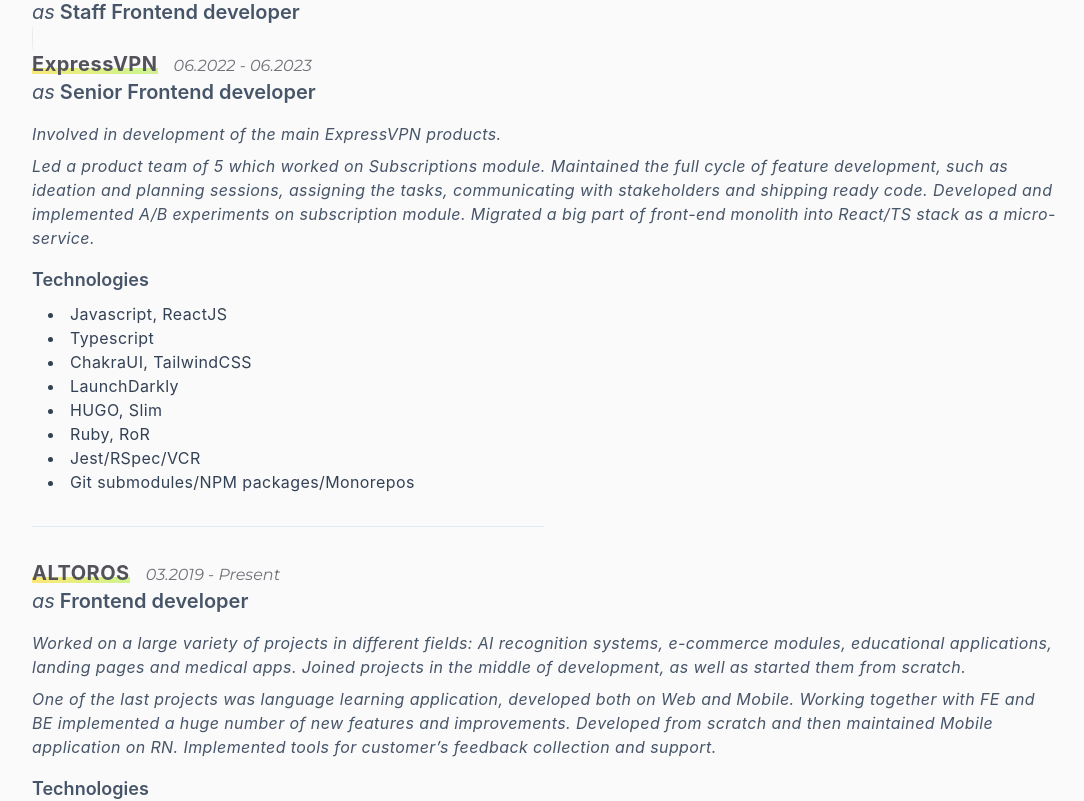
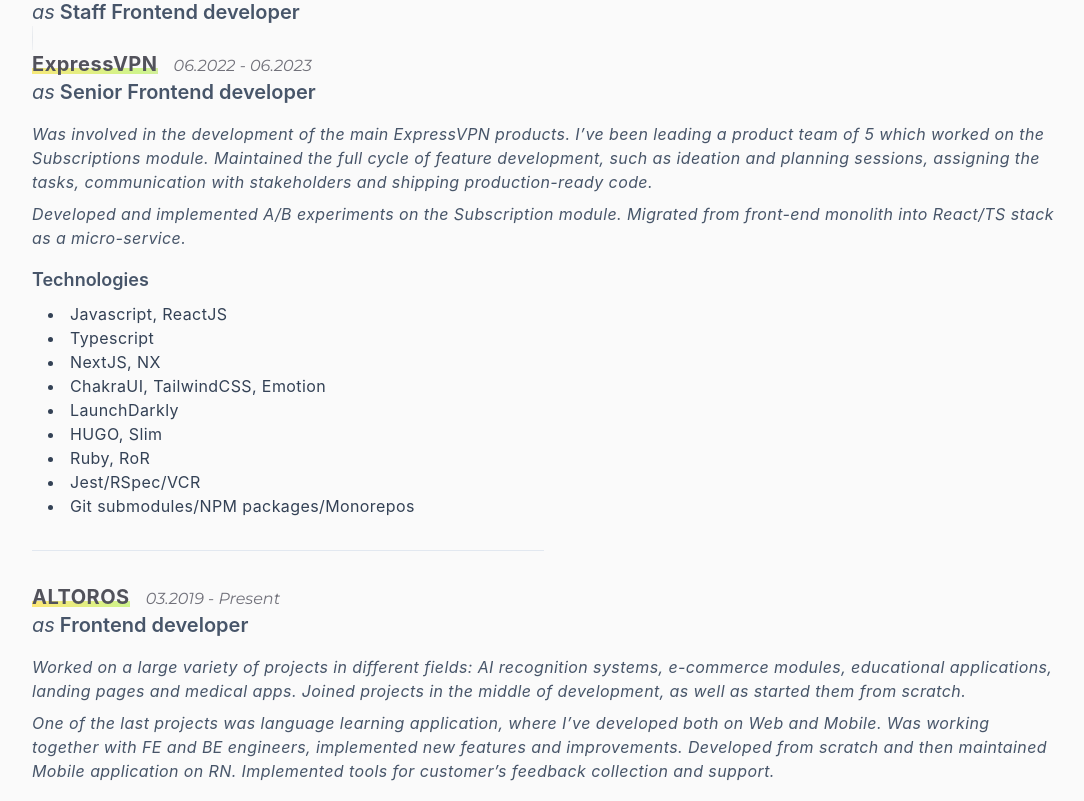
Before and after one commit to dawnhell/wlad.me, a Next.js app: page / in a window 1280 px wide. Shown: the part 620-1421 px from the top of the page, without its empty margins (96-1180 px from the left). Built offline with nearby package versions, Linux system fonts and the light colour scheme; no server answers.

Commit message:
Update experience

```diff
--- a/components/Experience.tsx
+++ b/components/Experience.tsx
@@ -74,15 +74,15 @@
       <h3 className="text-xl text-slate-600 font-['Roboto Slab'] font-semibold mb-4"><span className="font-normal italic">as</span> Senior Frontend developer</h3>
 
       <p className="mb-2 text-base text-slate-600 font-['Roboto Slab'] tracking-wide italic">
-        Involved in development of the main ExpressVPN products.
+        Was involved in the development of the main ExpressVPN products. I’ve been leading a
+        product team of 5 which worked on the Subscriptions module. Maintained the full cycle of
+        feature development, such as ideation and planning sessions, assigning the tasks,
+        communication with stakeholders and shipping production-ready code.
       </p>
 
       <p className="mb-4 text-base text-slate-600 font-['Roboto Slab'] tracking-wide italic">
-        Led a product team of 5 which worked on Subscriptions module.
-        Maintained the full cycle of feature development, such as ideation  and planning
-        sessions, assigning the tasks, communicating with stakeholders and shipping ready code.
-        Developed and implemented A/B experiments on subscription module.
-        Migrated a big part of front-end monolith into React/TS stack as a micro-service.
+        Developed and implemented A/B experiments on the Subscription module.
+        Migrated from front-end monolith into React/TS stack as a micro-service.
       </p>
 
       <div>
@@ -91,7 +91,8 @@
         <ul className="list-disc list-inside pl-4">
           <li className="text-base text-slate-700 font-['Roboto Slab'] tracking-wide">Javascript, ReactJS</li>
           <li className="text-base text-slate-700 font-['Roboto Slab'] tracking-wide">Typescript</li>
-          <li className="text-base text-slate-700 font-['Roboto Slab'] tracking-wide">ChakraUI, TailwindCSS</li>
+          <li className="text-base text-slate-700 font-['Roboto Slab'] tracking-wide">NextJS, NX</li>
+          <li className="text-base text-slate-700 font-['Roboto Slab'] tracking-wide">ChakraUI, TailwindCSS, Emotion</li>
           <li className="text-base text-slate-700 font-['Roboto Slab'] tracking-wide">LaunchDarkly</li>
           <li className="text-base text-slate-700 font-['Roboto Slab'] tracking-wide">HUGO, Slim</li>
           <li className="text-base text-slate-700 font-['Roboto Slab'] tracking-wide">Ruby, RoR</li>
@@ -139,10 +140,10 @@
       </p>
 
       <p className="mb-4 text-base text-slate-600 font-['Roboto Slab'] tracking-wide italic">
-        One of the last projects was language learning application, developed both on Web and Mobile.
-        Working together with FE and BE implemented a huge number of new features and improvements.
-        Developed from scratch and then maintained Mobile application on RN. Implemented tools for
-        customer’s feedback collection and support.
+        One of the last projects was language learning application, where I’ve developed both on Web
+        and Mobile. Was working together with FE and BE engineers, implemented new features and
+        improvements. Developed from scratch and then maintained Mobile application on RN.
+        Implemented tools for customer’s feedback collection and support.
       </p>
 
       <div>
--- a/components/Header.tsx
+++ b/components/Header.tsx
@@ -60,7 +60,7 @@
             />
           </a>
 
-          <a onClick={onMailToClick} href="mailto:uladzislau.klachkou.work@gmail.com" className="w-8 h-8 transition duration-300 opacity-70 hover:scale-125 hover:opacity-100">
+          <a onClick={onMailToClick} href="mailto:wlad@wlad.me" className="w-8 h-8 transition duration-300 opacity-70 hover:scale-125 hover:opacity-100">
             <Image
               src={emailIcon}
               alt="Mail icon"
```
